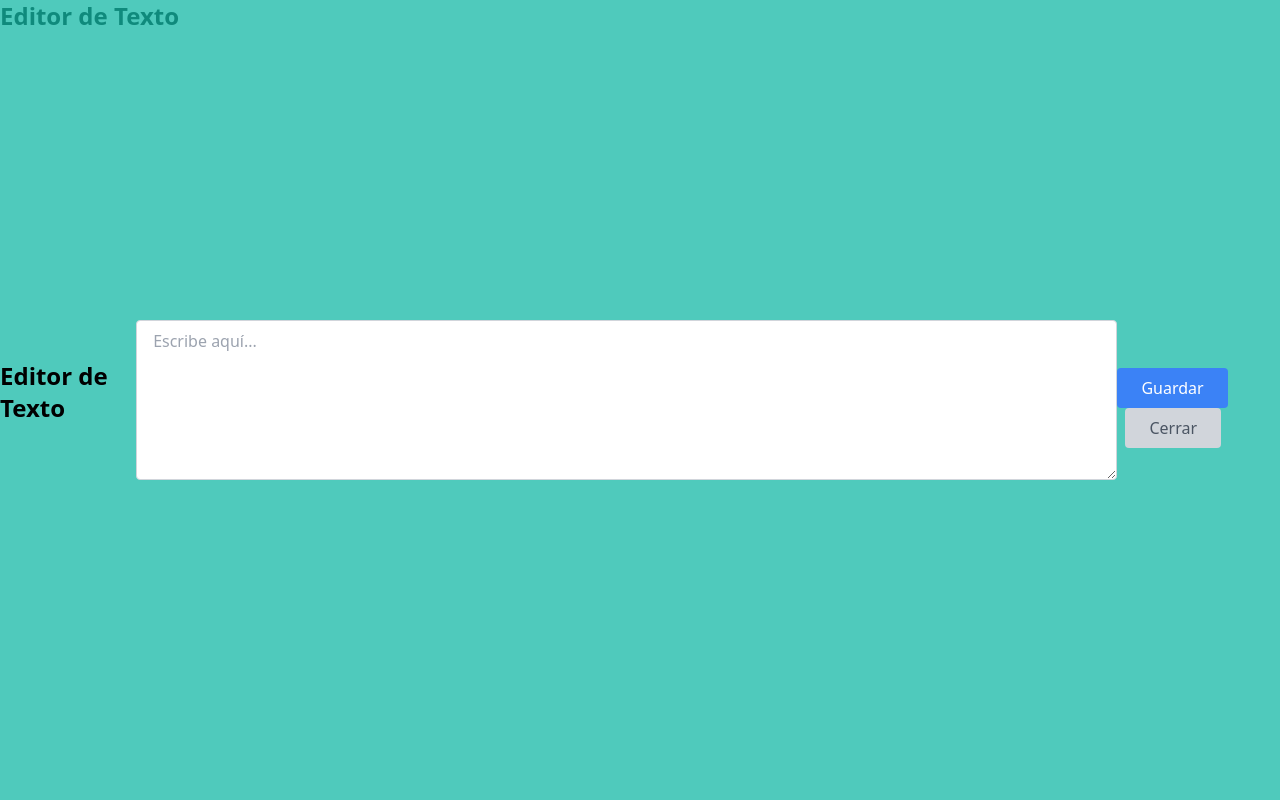
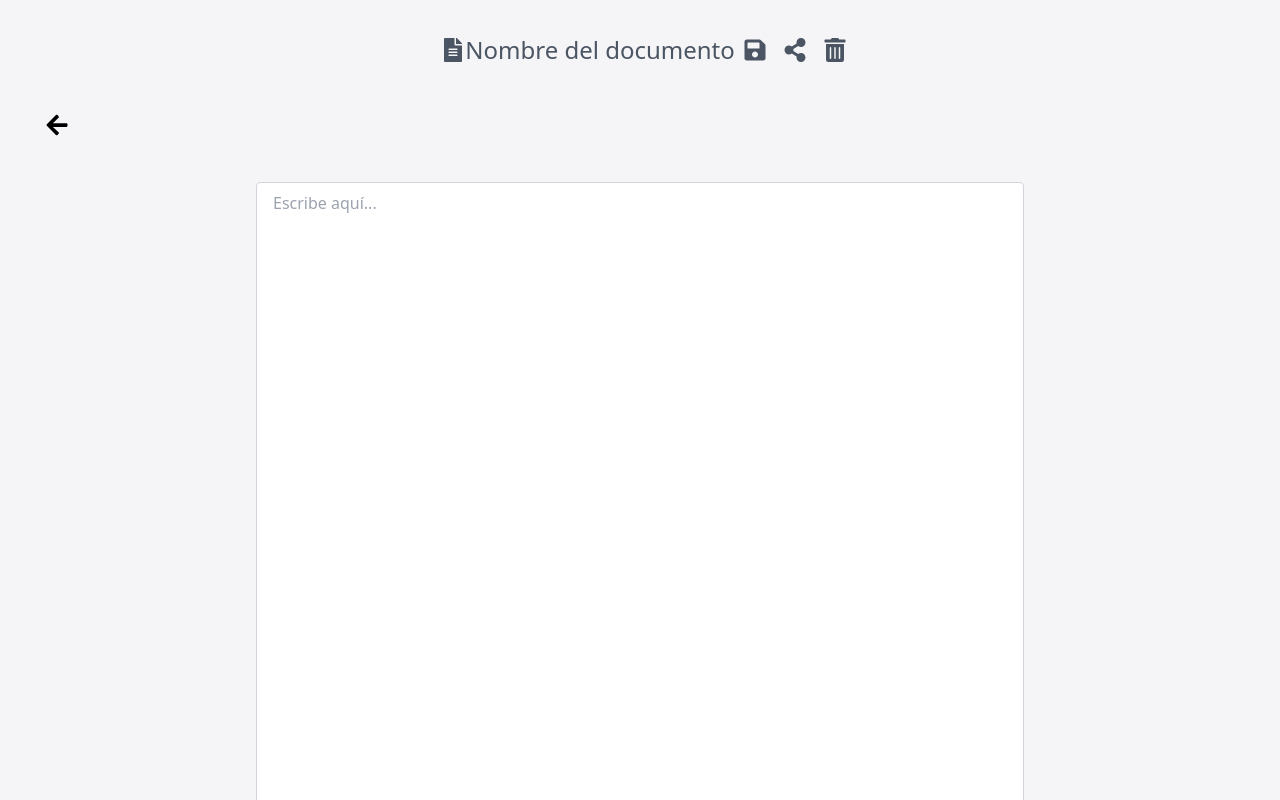
Before and after one commit to ElMalRod/Arch-Cloud, a React (Create React App) app in the folder frontend/: page /editor/1/1/1 in a window 1280 px wide. Built offline with nearby package versions, Linux system fonts and the light colour scheme; no server answers.

Commit message:
Cambios necesarios

```diff
--- a/frontend/package.json
+++ b/frontend/package.json
@@ -4,6 +4,8 @@
   "private": true,
   "dependencies": {
     "@material-tailwind/react": "^2.1.4",
+    "@material-ui/core": "^4.12.4",
+    "@material-ui/lab": "^4.0.0-alpha.61",
     "@testing-library/jest-dom": "^5.14.1",
     "@testing-library/react": "^13.0.0",
     "@testing-library/user-event": "^13.2.1",
--- a/frontend/src/App.js
+++ b/frontend/src/App.js
@@ -5,6 +5,7 @@ import ViewAdministrador from './views/ViewAdministrador';
 import ViewEmpleado from './views/ViewEmpleado';
 import TextEditorPage from './components/TextEditorPage';
 import DirectorySelect from './views/DirectorySelect';
+import NewDocument from './components/NewDocument';
 
 function App() {
   return (
@@ -15,6 +16,7 @@ function App() {
         <Route path="/empleado" element={<ViewEmpleado />} />
         <Route path="/editor/:fileId/:userId/:filename" element={<TextEditorPage />} />
         <Route path="/directory/:directoryId/:directoryName" element={<DirectorySelect />} />
+        <Route path="/editor/nuevo-documento" element={<NewDocument />} />
       </Routes>
     </Router>
   );
--- a/frontend/src/components/FileList.js
+++ b/frontend/src/components/FileList.js
@@ -27,7 +27,7 @@ const FileList = () => {
   }, [directoryId]);
 
   return (
-    <div className="w-full bg-green-100">
+    <div className="w-full">
       <div className="w-full h-full grid grid-cols-2 sm:grid-cols-3 md:grid-cols-6 place-content-start justify-items-center gap-2 pt-2 ">
         {files.map((file) => (
           <FileComponent key={file._id} file={file} />
--- a/frontend/src/components/Navbar.js
+++ b/frontend/src/components/Navbar.js
@@ -47,8 +47,15 @@ function Navbar() {
     setIsCreatePaperbinModalOpen(false);
   };
 
+  // Editor de texto---------------------------------------------
+  const openNewDocumentTab = () => {
+    // Abre una nueva pestaña o ventana del navegador
+    const newDocumentUrl = `/editor/nuevo-documento`;
+  window.open(newDocumentUrl, "_blank");
+  };
+
   return (
-    <div className="bg-white  w-[100%] grid grid-cols-1 place-content-start justify-items-center gap-2 p-2 text-lg text-gray-600">
+    <div className="bg-[#F6F5F5] w-[100%] grid grid-cols-1 place-content-start justify-items-center gap-2 p-2 text-lg text-gray-600">
 
       {/*CREATE DOCUMENT */}
       <div className="bg-blue-100n grid place-content-center p-4 ">
@@ -102,6 +109,14 @@ function Navbar() {
         <CreateDirectory />
       </Modal>
 
+      {/*CREATE DOCUMENT */}
+      <div
+        className="h-[25px] w-full cursor-pointer hover:bg-gray-300 rounded-xl mx-2 flex items-center p-4"
+        onClick={openNewDocumentTab}
+      >
+        <FaFileAlt className="text-gray-600" />
+        <p className="pl-2"> Nuevo Documento</p>
+      </div>
 
     </div>
   );
--- /dev/null
+++ b/frontend/src/components/NewDocument.js
@@ -0,0 +1,14 @@
+import React, { useState, useEffect } from 'react';
+import TextEditor from "./TextEditor";
+function NewDocument() {
+
+  return (
+    <div>
+    <h1>Nuevo Documento</h1>
+      {/* Contenido para un nuevo documento */}
+      <TextEditor fileId={null} content="" onClose={() => {}} />
+    </div>
+  );
+}
+
+export default NewDocument;
--- a/frontend/src/components/TextEditor.js
+++ b/frontend/src/components/TextEditor.js
@@ -1,10 +1,13 @@
 import React, { useState, useEffect } from "react";
 import axios from "axios";
+import { FaFileAlt, FaSave, FaShareAlt, FaTrashAlt, FaArrowLeft } from 'react-icons/fa';
+import Alert from '@material-ui/lab/Alert';
 
 function TextEditor({ content, fileId, onClose }) {
   console.log("Contenido en TextEditor:", content);
   const [editedContent, setEditedContent] = useState(content);
   const [isSaving, setIsSaving] = useState(false);
+  const [isAlertVisible, setAlertVisible] = useState(false);
 
   useEffect(() => {
     setEditedContent(content);
@@ -14,41 +17,53 @@ function TextEditor({ content, fileId, onClose }) {
     try {
       // Realiza la solicitud para guardar el contenido
       await axios.post(`http://localhost:4000/api/files/save/${fileId}`, { content: editedContent });
-
       console.log("Contenido guardado exitosamente:", editedContent);
-
       // Recarga la página después de guardar
-      window.location.reload();
+      setAlertVisible(true);
+      setTimeout(() => {
+        window.location.reload();
+      }, 1000);
     } catch (error) {
       console.error("Error al guardar el contenido:", error.response.data);
     }
   };
 
+  const handleGoBack = () => {
+
+    window.history.back();
+  };
+
   return (
-    <div className="fixed top-0 inset-0 flex items-center justify-center bg-teal-500 bg-opacity-75 z-300">
-      <h1 className="text-2xl font-semibold mb-4">Editor de Texto</h1>
-      <textarea
-        value={editedContent}
-        onChange={(e) => setEditedContent(e.target.value)}
-        className="w-full h-40 px-4 py-2 border border-gray-300 rounded focus:outline-none focus:ring focus:border-blue-500"
-        placeholder="Escribe aquí..."
-      />
-      <div className="mt-4">
-        <button
-          onClick={handleSave}
+    <div className="fixed top-0 inset-0 grid grid-cols-1 place-content-start justify-items-center bg-gray-200 bg-opacity-40 overflow-x-scroll">
+      <div className="flex items-center h-[100px] pl-4 text-2xl text-gray-600">
+        <div><FaFileAlt /></div>
+        <p> Nombre del documento</p>
+        <div onClick={handleSave}
           disabled={isSaving}
-          className={`bg-blue-500 text-white px-6 py-2 rounded hover:bg-blue-400 focus:outline-none focus:ring focus:border-blue-300 ${
+          className={`px-2 hover:text-[#4592AF] ${
             isSaving ? "opacity-50 cursor-not-allowed" : ""
-          }`}
-        >
-          {isSaving ? "Guardando..." : "Guardar"}
-        </button>
-        <button
-          onClick={onClose}
-          className="ml-2 bg-gray-300 text-gray-600 px-6 py-2 rounded hover:bg-gray-400 focus:outline-none focus:ring focus:border-gray-300"
-        >
-          Cerrar
-        </button>
+          }`}> <FaSave /> </div>
+        <div className="px-2 hover:text-[#4592AF]" ><FaShareAlt /> </div>
+        <div className="px-2 hover:text-[#4592AF]" ><FaTrashAlt /> </div>
+      </div>
+      {isAlertVisible && (
+        <Alert severity="success" onClose={() => setAlertVisible(false)}>
+          Contenido guardado exitosamente
+        </Alert>
+      )}
+      <div
+        className="cursor-pointer hover:bg-gray-300 ease-in text-2xl rounded-full h-[50px] w-[50px] mx-8 flex items-center text-center justify-center justify-self-start"
+        onClick={handleGoBack}
+      >
+        <FaArrowLeft />
+      </div>
+      <div className="m-8 w-[60%]">
+        <textarea
+          value={editedContent}
+          onChange={(e) => setEditedContent(e.target.value)}
+          className="w-full h-[1000px] px-4 py-2 border border-gray-300 rounded focus:outline-none focus:ring focus:border-blue-500 "
+          placeholder="Escribe aquí..."
+        />
       </div>
     </div>
   );
--- a/frontend/src/components/TextEditorPage.js
+++ b/frontend/src/components/TextEditorPage.js
@@ -26,8 +26,8 @@ function TextEditorPage() {
 
   return (
     <div>
-      <h1 className="text-2xl font-semibold mb-4">Editor de Texto</h1>
       <TextEditor fileId={fileId} content={content} />
+
     </div>
   );
 }
--- a/frontend/src/components/TopNavbar.js
+++ b/frontend/src/components/TopNavbar.js
@@ -14,7 +14,7 @@ const TopNavbar = () => {
           </div>
           <input type="text" id="simple-search" class="bg-gray-50 border border-gray-300 text-gray-900 text-sm rounded-lg focus:ring-blue-500 focus:border-blue-500 block w-full pl-10 p-1 " placeholder="Buscar en Cloud Arch..." required />
         </div>
-        <button type="submit" class="p-1.5 ml-2 text-sm font-medium text-white bg-blue-700 rounded-lg border border-blue-700 hover:bg-blue-800 focus:ring-4 focus:outline-none focus:ring-blue-300 dark:bg-blue-600 dark:hover:bg-blue-700 dark:focus:ring-blue-800">
+        <button type="submit" class="p-1.5 ml-2 text-sm font-medium text-white bg-[#4592AF] rounded-lg border border-[#4592AF] hover:bg-teal-500 ">
           <svg class="w-4 h-4" aria-hidden="true" xmlns="http://www.w3.org/2000/svg" fill="none" viewBox="0 0 20 20">
             <path stroke="currentColor" stroke-linecap="round" stroke-linejoin="round" stroke-width="2" d="m19 19-4-4m0-7A7 7 0 1 1 1 8a7 7 0 0 1 14 0Z" />
           </svg>
--- a/frontend/src/views/ViewEmpleado.js
+++ b/frontend/src/views/ViewEmpleado.js
@@ -9,12 +9,12 @@ function ViewEmpleado() {
 
   return (
     <div className="h-screen w-screen flex flex-row-reverse overflow-x-hidden">
-      <div className='w-[85%] bg-blue-400 '>
+      <div className='w-[85%] bg-[white]'>
         <TopNavbar />
         <FileList />
         <DirectoryList />
       </div>
-      <div className='w-[15%] bg-white'>
+      <div className='w-[15%] bg-[#F6F5F5]'>
         <Navbar />
       </div>
 
```
Also changed, not shown: frontend/src/components/DirectoryComponent.js (+8 -6 lines), 1 other file (tests, documents, lock files or other folders).
